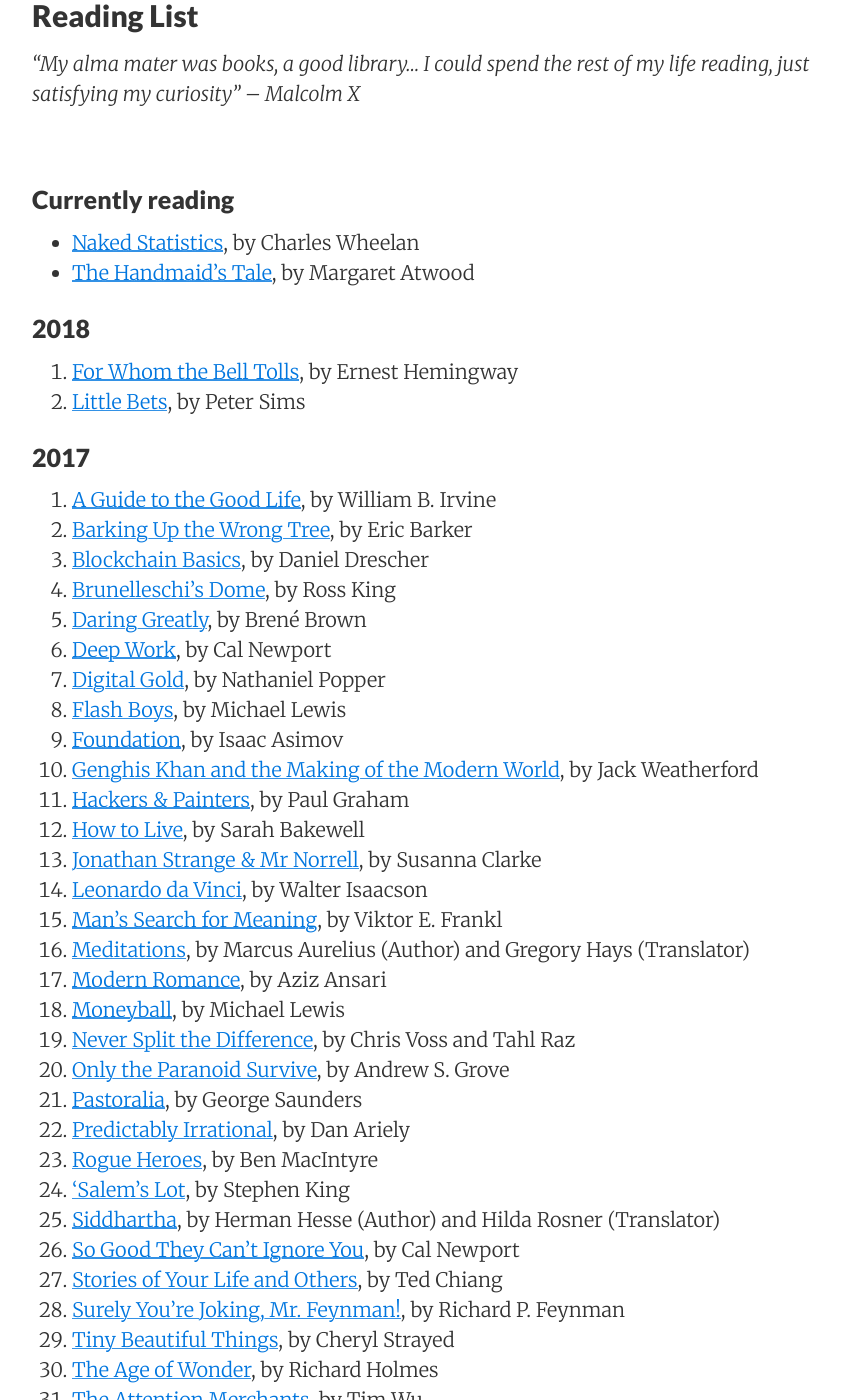
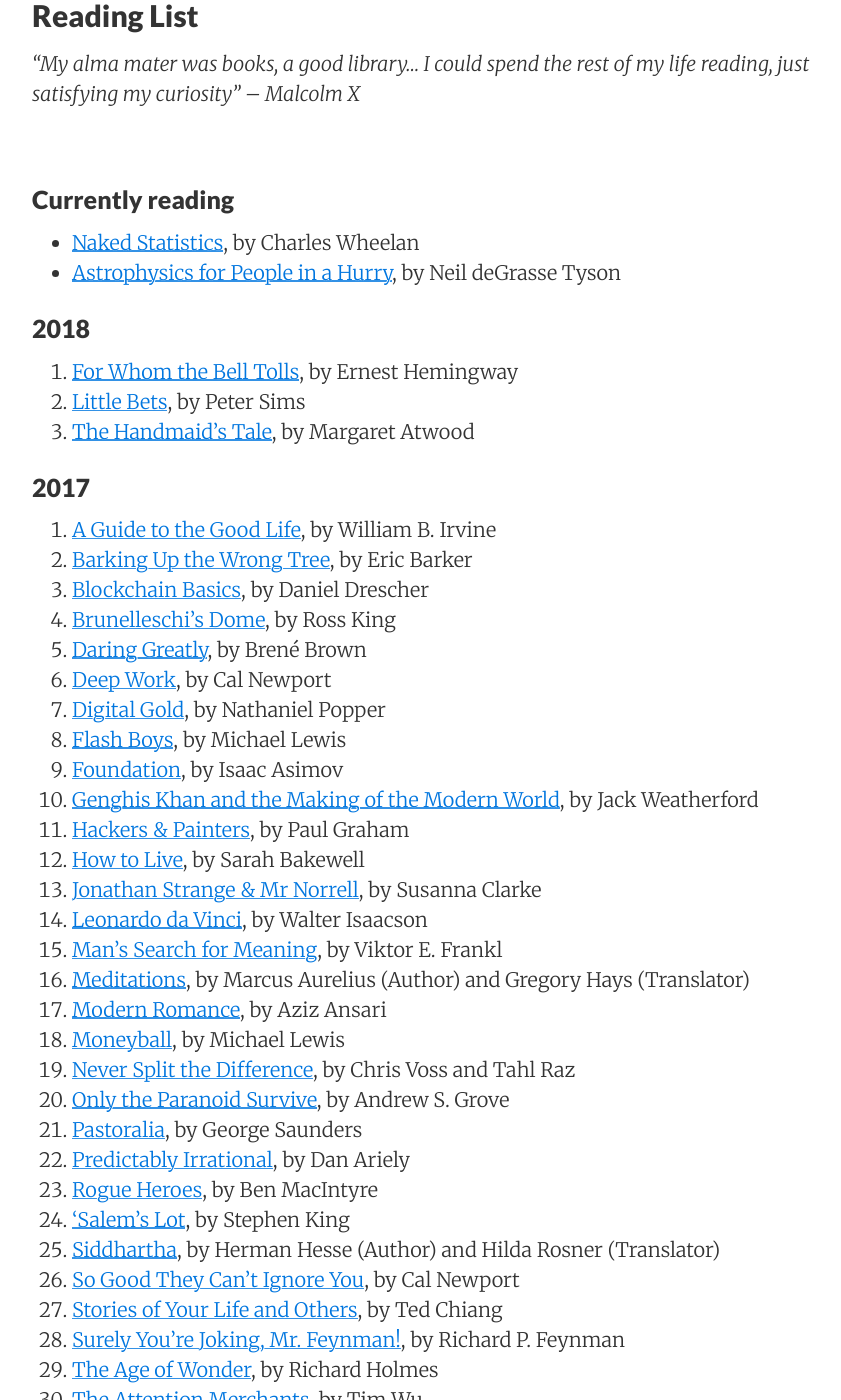
Before and after one commit to sewardlee337/sewardlee337.github.io, a Jekyll site: the page built from readinglist.md, in a window 1280 px wide and 1400 px high, scrolled down 191 px. Shown: the whole window, without its empty margins (188-1029 px from the left). Built offline with Jekyll 4.4.1, drawn with Linux system fonts in a browser that asks for light colours; nearby versions of some CDN libraries; some of the changed text lies outside the part shown.

Commit message:
Update reading list

```diff
--- a/readinglist.md
+++ b/readinglist.md
@@ -13,13 +13,14 @@ _"My alma mater was books, a good library... I could spend the rest of my life r
 ### Currently reading
 
 * [Naked Statistics](https://www.amazon.com/Naked-Statistics-Stripping-Dread-Data-ebook/dp/B007Q6XLF2/ref=sr_1_1_twi_kin_2?ie=UTF8&qid=1516249189&sr=8-1&keywords=naked+statistics), by Charles Wheelan
-* [The Handmaid's Tale](https://www.amazon.com/Handmaids-Tale-Margaret-Atwood-ebook/dp/B003JFJHTS/ref=sr_1_1?ie=UTF8&qid=1516519938&sr=8-1&keywords=the+handmaid%27s+tale), by Margaret Atwood
+* [Astrophysics for People in a Hurry](https://www.amazon.com/Astrophysics-People-Hurry-deGrasse-Tyson-ebook/dp/B01MAWT2MO/ref=sr_1_1?s=digital-text&ie=UTF8&qid=1517030583&sr=1-1&keywords=astrophysics+for+people+in+a+hurry), by Neil deGrasse Tyson
 
 
 ### 2018
 
 1. [For Whom the Bell Tolls](https://www.amazon.com/Whom-Bell-Tolls-Scribner-Classics-ebook/dp/B000FC0OOU/ref=sr_1_1?s=digital-text&ie=UTF8&qid=1514154205&sr=1-1&keywords=for+whom+the+bells+toll), by Ernest Hemingway
 1. [Little Bets](https://www.amazon.com/dp/B0043RSJTU/ref=dp-kindle-redirect?_encoding=UTF8&btkr=1), by Peter Sims
+1. [The Handmaid's Tale](https://www.amazon.com/Handmaids-Tale-Margaret-Atwood-ebook/dp/B003JFJHTS/ref=sr_1_1?ie=UTF8&qid=1516519938&sr=8-1&keywords=the+handmaid%27s+tale), by Margaret Atwood
 
 
 ### 2017
@@ -52,7 +53,6 @@ _"My alma mater was books, a good library... I could spend the rest of my life r
 1. [So Good They Can't Ignore You](https://www.amazon.com/Good-They-Cant-Ignore-You-ebook/dp/B0076DDBJ6/ref=tmm_kin_swatch_0?_encoding=UTF8&qid=1510815080&sr=8-2), by Cal Newport
 1. [Stories of Your Life and Others](https://www.amazon.com/Stories-Your-Life-Others-Chiang-ebook/dp/B0048EKOP0/ref=sr_1_1?ie=UTF8&qid=1500607396&sr=8-1&keywords=stories+of+your+life), by Ted Chiang
 1. [Surely You're Joking, Mr. Feynman!](https://www.amazon.com/Surely-Youre-Joking-Mr-Feynman-ebook/dp/B003V1WXKU/ref=sr_1_1?s=digital-text&ie=UTF8&qid=1500163588&sr=1-1&keywords=surely+you%27re+joking+mr.+feynman), by Richard P. Feynman
-1. [Tiny Beautiful Things](https://www.amazon.com/Tiny-Beautiful-Things-Advice-Sugar-ebook/dp/B005V2DUP4/ref=sr_1_1?s=digital-text&ie=UTF8&qid=1500163777&sr=1-1&keywords=tiny+beautiful+things), by Cheryl Strayed
 1. [The Age of Wonder](https://www.amazon.com/Age-Wonder-Romantic-Generation-Discovered-ebook/dp/B001NLL568/ref=mt_kindle?_encoding=UTF8&me=), by Richard Holmes
 1. [The Attention Merchants](https://www.amazon.com/Attention-Merchants-Scramble-Inside-Heads-ebook/dp/B01AEPSWB4/ref=sr_1_1?ie=UTF8&qid=1502057399&sr=8-1&keywords=tim+wu), by Tim Wu
 1. [The Big Short](https://www.amazon.com/Big-Short-Inside-Doomsday-Machine-ebook/dp/B003LSTK8G/ref=pd_sim_351_1?_encoding=UTF8&psc=1&refRID=264087XKEHZVB040WGN5), by Michael Lewis
```
Also changed, not shown: other parts of readinglist.md (+1 -0 lines).
